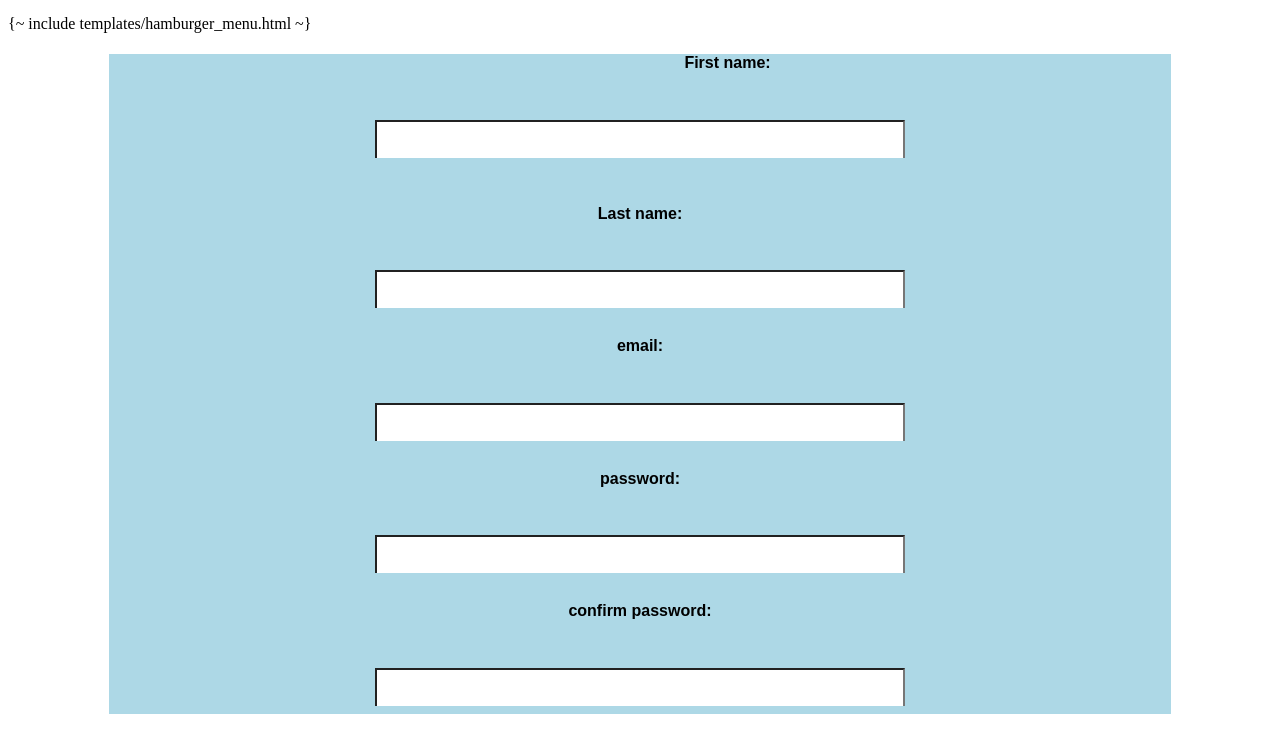
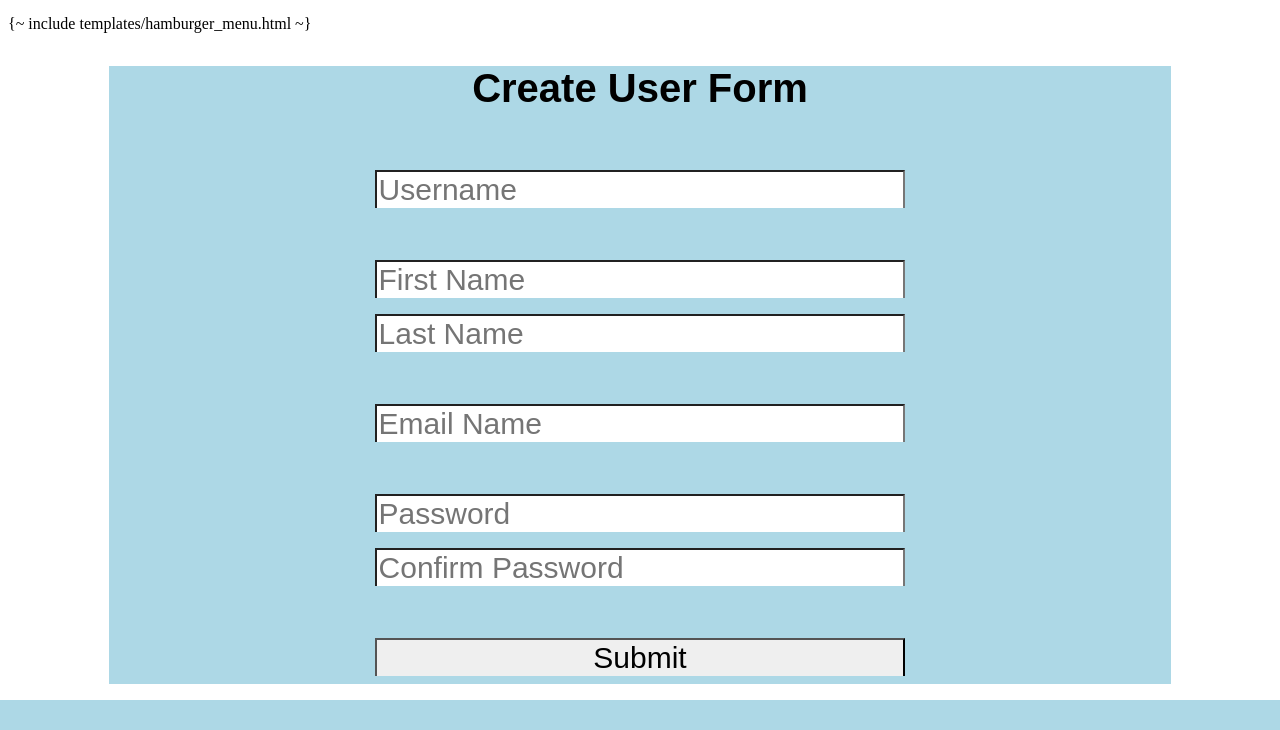
Before and after one commit to ncss/projects-2018-2, a Python web app: template templates/user_sign_up.html in a window 1280 px wide. Shown: the part 175-905 px from the top of the page. After the commit the page ends 875 px from the top, so only its background shows below. Run offline with Jinja, Linux system fonts and the light colour scheme; the template is opened without the code that fills it, so the values that code supplies are empty.

Commit message:
Formatted the User Sign Up html file to add a submit button and general clean up.

```diff
--- a/static/user_sign_up.css
+++ b/static/user_sign_up.css
@@ -19,10 +19,11 @@ input {
 	text-align: center;
 }
 
-h4 {
+.title {
 	font-family: sans-serif;
+	color: black;
 }
 
 .fname_input {
-	margin-left: 175px;
+	margin-left: 185px;
 }
--- a/templates/user_sign_up.html
+++ b/templates/user_sign_up.html
@@ -18,26 +18,30 @@
   </header>
   {~ include templates/hamburger_menu.html ~}
   <div class="forms">
-    <form>
-      <h4 class="fname_input">First name:<br></h4>
+    <form method="POST" action="/">
+      <h2 class="title">Create User Form</h1>
       <br>
-      <input name="fname"><br>
+      <input name="username" placeholder="Username">
       <br>
-      <h4>Last name:<br></h4>
       <br>
-      <input name="sname">
       <br>
-      <h4>email:<br></h4>
+      <input name="fname" placeholder="First Name">
       <br>
-      <input name="email">
+      <input name="sname" placeholder="Last Name">
       <br>
-      <h4>password:<br></h4>
       <br>
-      <input name="pass">
       <br>
-      <h4>confirm password:<br></h4>
+      <input name="email" placeholder="Email Name">
       <br>
-      <input name="pass">
+      <br>
+      <br>
+      <input name="pass" type="password" placeholder="Password">
+      <br>
+      <input name="pass" type="password" placeholder="Confirm Password">
+      <br>
+      <br>
+      <br>
+      <input type="submit">
     </form>
  </div>
 </body>
```
